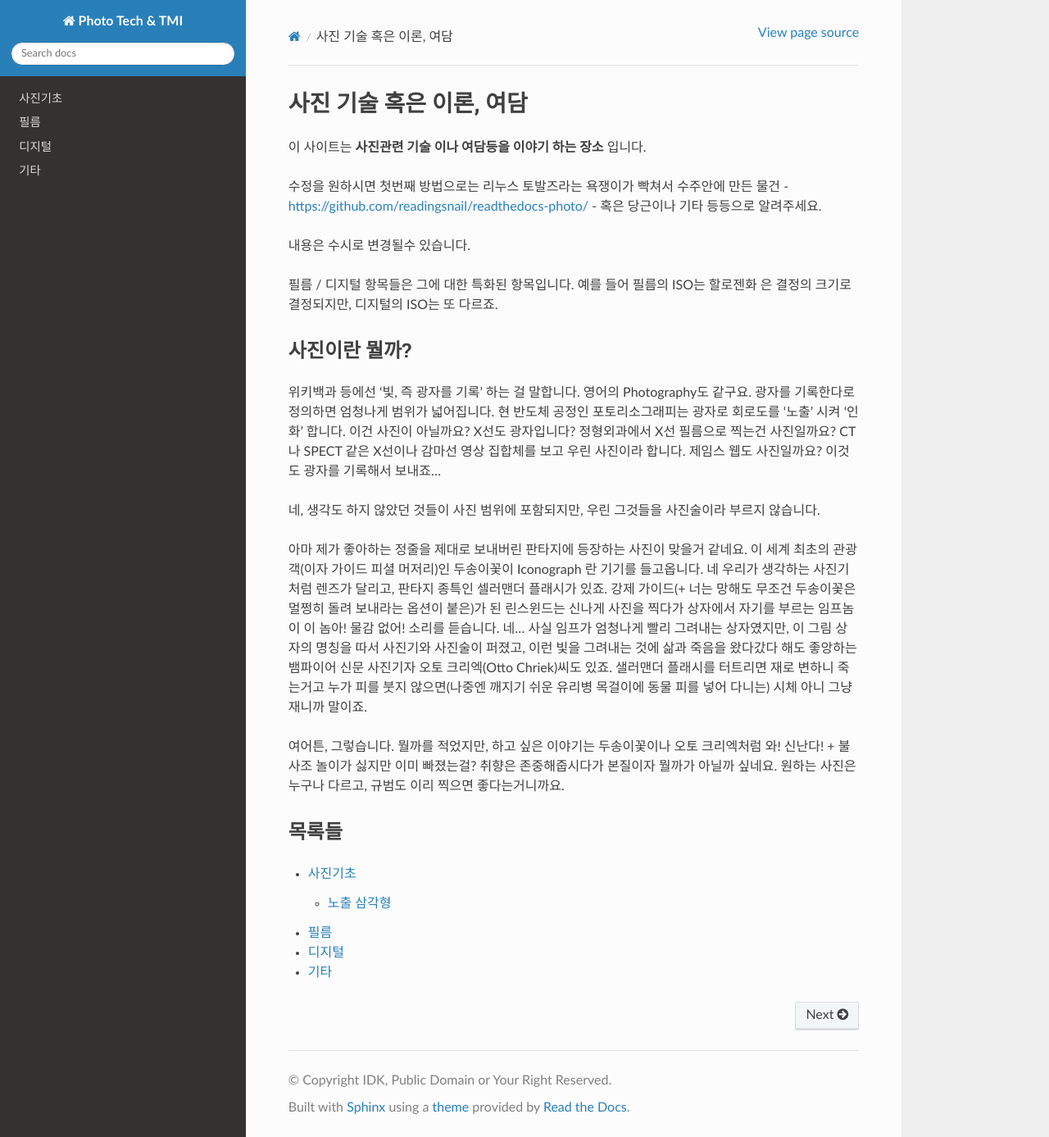
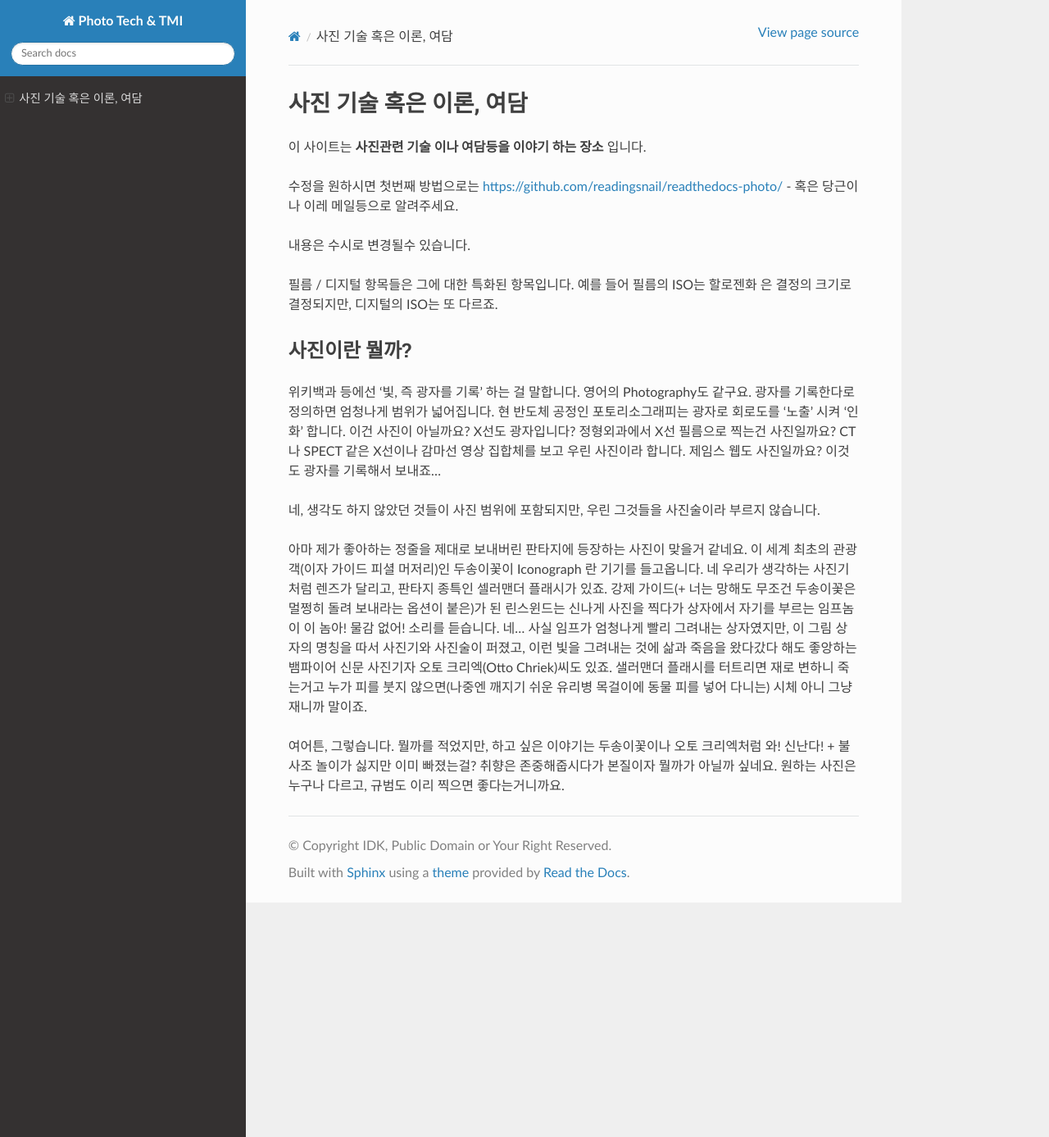
Before and after one commit to readingsnail/readthedocs-photo, a Sphinx documentation site: the page built from docs/source/index.rst, in a window 1280 px wide and 1387 px high. Shown: the whole window at 82% size. Built offline with Sphinx 7.4.7 and the Read the Docs theme 3.1.0, drawn with Linux system fonts in a browser that asks for light colours.

Commit message:
Some Change

```diff
--- a/docs/source/index.rst
+++ b/docs/source/index.rst
@@ -3,7 +3,7 @@
 
 이 사이트는 **사진관련 기술 이나 여담등을 이야기 하는 장소** 입니다.
 
-수정을 원하시면 첫번째 방법으로는 리누스 토발즈라는 욕쟁이가 빡쳐서 수주안에 만든 물건 - https://github.com/readingsnail/readthedocs-photo/ - 혹은 당근이나 기타 등등으로 알려주세요.
+수정을 원하시면 첫번째 방법으로는 https://github.com/readingsnail/readthedocs-photo/ - 혹은 당근이나 이레 메일등으로 알려주세요.
 
 내용은 수시로 변경될수 있습니다.
 
@@ -18,13 +18,3 @@
 아마 제가 좋아하는 정줄을 제대로 보내버린 판타지에 등장하는 사진이 맞을거 같네요. 이 세계 최초의 관광객(이자 가이드 피셜 머저리)인 두송이꽃이 Iconograph 란 기기를 들고옵니다. 네 우리가 생각하는 사진기처럼 렌즈가 달리고, 판타지 종특인 셀러맨더 플래시가 있죠. 강제 가이드(+ 너는 망해도 무조건 두송이꽃은 멀쩡히 돌려 보내라는 옵션이 붙은)가 된 린스윈드는 신나게 사진을 찍다가 상자에서 자기를 부르는 임프놈이 이 놈아! 물감 없어! 소리를 듣습니다. 네... 사실 임프가 엄청나게 빨리 그려내는 상자였지만, 이 그림 상자의 명칭을 따서 사진기와 사진술이 퍼졌고, 이런 빛을 그려내는 것에 삶과 죽음을 왔다갔다 해도 좋앙하는 뱀파이어 신문 사진기자 오토 크리엑(Otto Chriek)씨도 있죠. 샐러맨더 플래시를 터트리면 재로 변하니 죽는거고 누가 피를 붓지 않으면(나중엔 깨지기 쉬운 유리병 목걸이에 동물 피를 넣어 다니는) 시체 아니 그냥 재니까 말이죠.
 
 여어튼, 그렇습니다. 뭘까를 적었지만, 하고 싶은 이야기는 두송이꽃이나 오토 크리엑처럼 와! 신난다! + 불사조 놀이가 싫지만 이미 빠졌는걸? 취향은 존중해줍시다가 본질이자 뭘까가 아닐까 싶네요. 원하는 사진은 누구나 다르고, 규범도 이리 찍으면 좋다는거니까요.
-
-목록들
---------
-
-.. toctree::
-
-   사진기초
-   필름
-   디지털
-   기타
--- a/docs/source/기타.rst
+++ b/docs/source/기타.rst
@@ -1,4 +1,4 @@
 기타
-=====
+===
 
 잡업중입니다.
--- a/docs/source/디지털.rst
+++ b/docs/source/디지털.rst
@@ -1,4 +1,4 @@
 디지털
-=====
+====
 
 작업중입니다.
--- a/docs/source/필름.rst
+++ b/docs/source/필름.rst
@@ -1,4 +1,5 @@
 필름
-=====
+===
 
-작업중입니다 네...
+필름의 ISO는 왜 고정일까?
+--------------------
```
Also changed, not shown: docs/source/사진기초.rst (+7 -1 lines).
